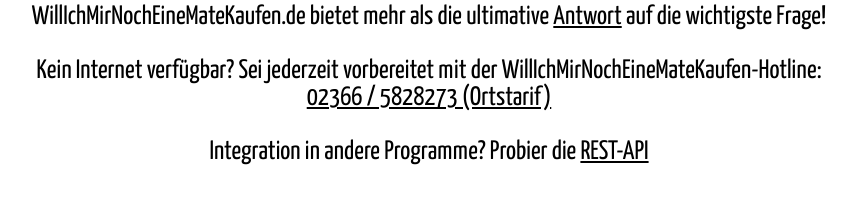
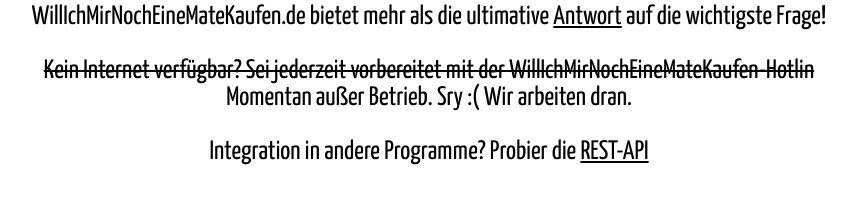
Before and after one commit to mrdrogdrog/willichmirnocheinematekaufen.de, a plain HTML site: page mehr.html in a window 1280 px wide. Shown: the whole page, without its empty margins (211-1068 px from the left). Drawn offline with Linux system fonts and the light colour scheme.

Commit message:
telefonnummer deaktiviert

```diff
--- a/mehr.html
+++ b/mehr.html
@@ -8,8 +8,11 @@
 WillIchMirNochEineMateKaufen.de bietet mehr als die ultimative <a href="index.html">Antwort</a> auf die wichtigste Frage!
 </br>
 </br>
-Kein Internet verfügbar? Sei jederzeit vorbereitet mit der WillIchMirNochEineMateKaufen-Hotline:
-</br><a href="tel:023665828273">02366 / 5828273 (Ortstarif)</a>
+<strike>
+Kein Internet verfügbar? Sei jederzeit vorbereitet mit der WillIchMirNochEineMateKaufen-Hotlin
+</strike>
+</br>
+Momentan außer Betrieb. Sry :( Wir arbeiten dran.
 </br>
 </br>
 Integration in andere Programme? Probier die <a href="api.html">REST-API</a>
```
